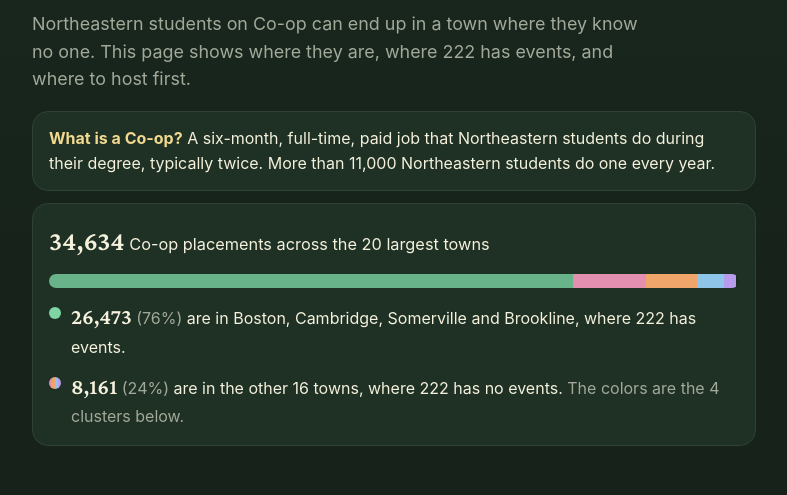
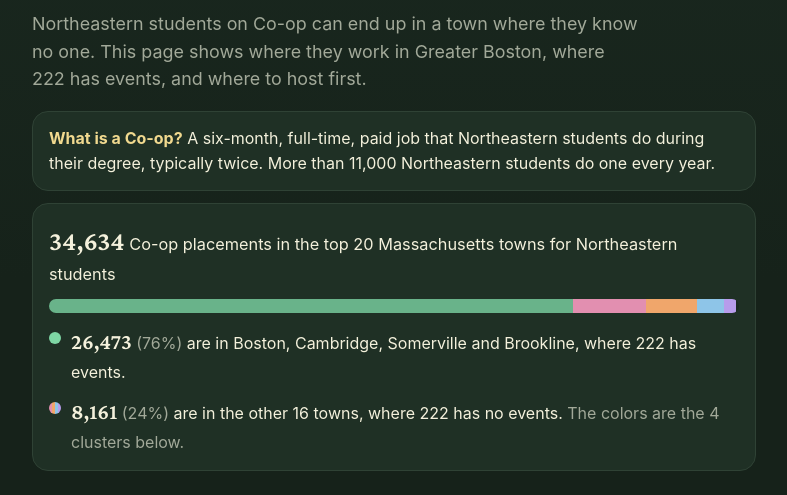
Before and after one commit to suhanasm/222-growth-map, a plain HTML site: page index.html in a window 1280 px wide. Shown: the part 280-775 px from the top of the page, without its empty margins (246-1033 px from the left). Drawn offline with nearby package versions, Linux system fonts and the light colour scheme.

Commit message:
Add files via upload

```diff
--- a/index.html
+++ b/index.html
@@ -167,10 +167,10 @@ function render(){
   var lg='<span><b>No 222 event:</b></span>'+CL.map(function(c){return '<span><span class="sw" style="background:'+c.c+'"></span>'+esc(c.n)+'</span>';}).join("");
   app.innerHTML='<div id="top"></div><p class="eyebrow">Northeastern Co-op × 222</p>'
   +'<h1>Where 222 could go next: <span class="pop">'+num(GS)+'</span> Co<span class="hy">-</span>op placements across <span class="pop">'+GAP.length+' towns</span> with no 222 events.</h1>'
-  +'<p class="lede">Northeastern students on Co-op can end up in a town where they know no one. This page shows where they are, where 222 has events, and where to host first.</p>'
+  +'<p class="lede">Northeastern students on Co-op can end up in a town where they know no one. This page shows where they work in Greater Boston, where 222 has events, and where to host first.</p>'
   +'<div class="def"><b>What is a Co-op?</b> A six-month, full-time, paid job that Northeastern students do during their degree, typically twice. More than 11,000 Northeastern students do one every year.</div>'
   +video()
-  +'<div class="split"><p class="splitt"><b>'+num(TOTAL)+'</b> Co-op placements across the 20 largest towns</p><div class="splitbar"><i style="width:'+pc+'%;background:var(--live);opacity:.8"></i>'+CL.map(function(c){return '<i style="width:'+(c.sum/TOTAL*100).toFixed(2)+'%;background:'+c.c+'"></i>';}).join("")+'</div>'
+  +'<div class="split"><p class="splitt"><b>'+num(TOTAL)+'</b> Co-op placements in the top 20 Massachusetts towns for Northeastern students</p><div class="splitbar"><i style="width:'+pc+'%;background:var(--live);opacity:.8"></i>'+CL.map(function(c){return '<i style="width:'+(c.sum/TOTAL*100).toFixed(2)+'%;background:'+c.c+'"></i>';}).join("")+'</div>'
   +'<div class="splitrow"><span class="k" style="background:var(--live)"></span><p><b>'+num(CS)+'</b> <span class="muted">('+pc+'%)</span> are in '+esc(evList)+', where 222 has events.</p></div>'
   +'<div class="splitrow"><span class="k" style="background:'+cg+'"></span><p><b>'+num(GS)+'</b> <span class="muted">('+pg+'%)</span> are in the other '+GAP.length+' towns, where 222 has no events. <span class="muted">The colors are the '+CL.length+' clusters below.</span></p></div></div>'
   +'<h2>The story in four steps</h2>'
```
